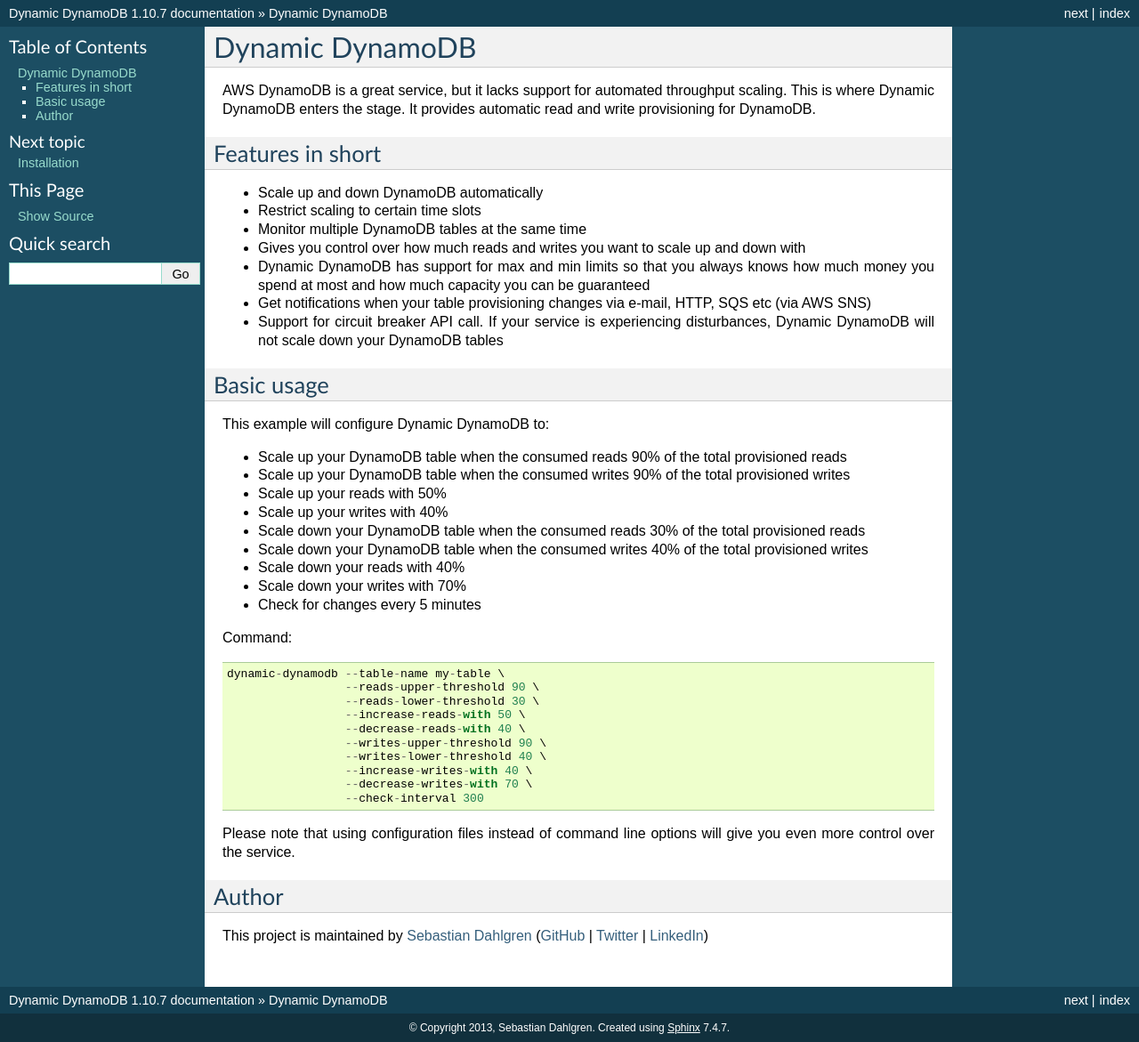
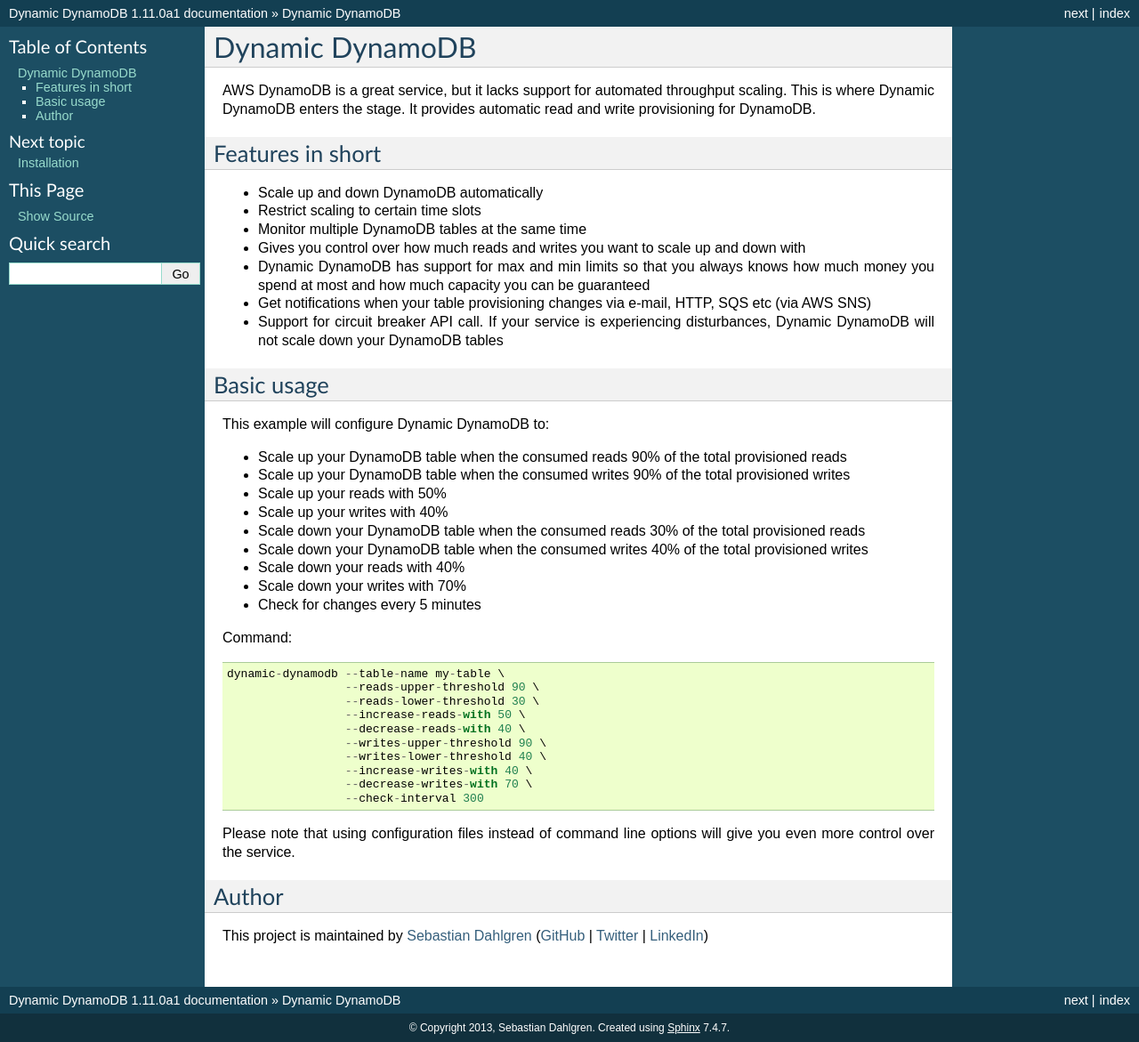
Before and after one commit to sebdah/dynamic-dynamodb, a Sphinx documentation site: the page built from docs/index.rst, in a window 1280 px wide. Shown: the whole page at 89% size. Built offline with Sphinx 7.4.7, drawn with Linux system fonts in a browser that asks for light colours.

Commit message:
Updated version to 1.11.0a1

```diff
--- a/docs/conf.py
+++ b/docs/conf.py
@@ -51,9 +51,9 @@
 # built documents.
 #
 # The short X.Y version.
-version = '1.10'
+version = '1.11'
 # The full version, including alpha/beta/rc tags.
-release = '1.10.7'
+release = '1.11.0a1'
 
 # The language for content autogenerated by Sphinx. Refer to documentation
 # for a list of supported languages.
```
Also changed, not shown: 1 other file.
